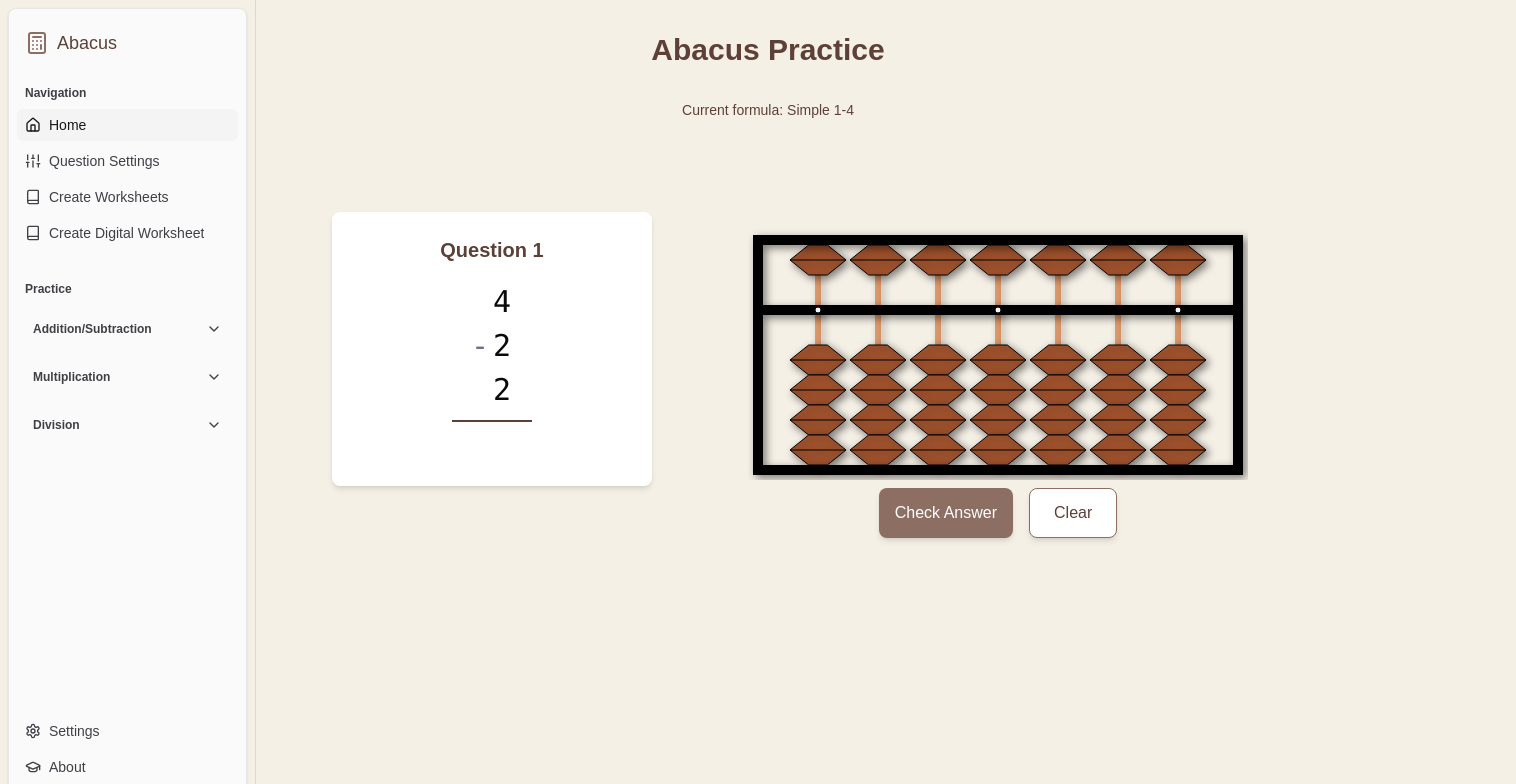
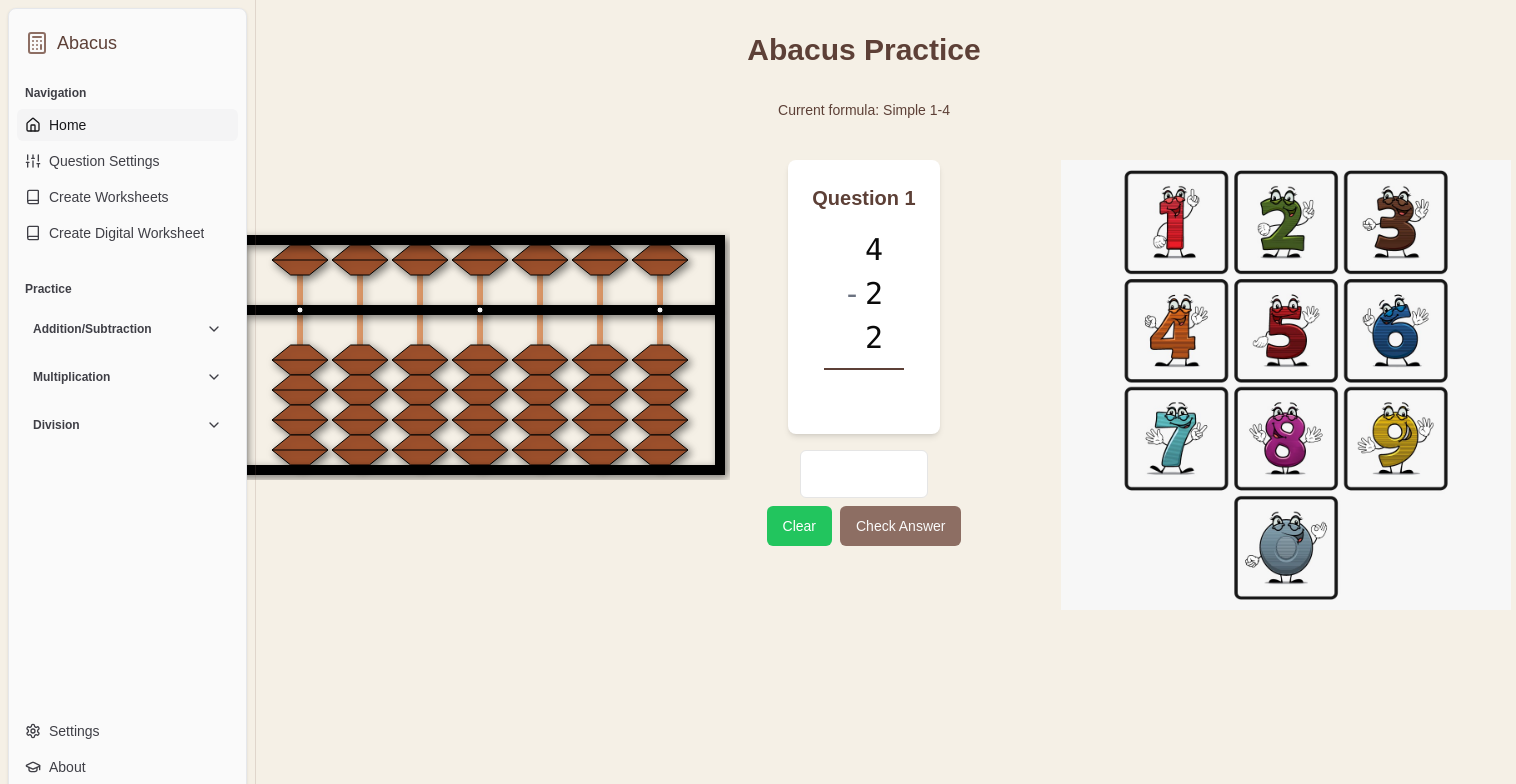
Before and after one commit to mhardock/abacus-learning-tool, a Next.js app: page / in a window 1280 px wide. Shown: the top 784 px of the page, 1516 px wide, since content can reach past the window. Built offline with nearby package versions, Linux system fonts and the light colour scheme.

Commit message:
Layout and answer box fixes

```diff
--- a/app/digital-worksheet/page.tsx
+++ b/app/digital-worksheet/page.tsx
@@ -4,8 +4,11 @@ import { useRef, useState, useCallback, useEffect } from "react"
 import { useSearchParams, useRouter } from "next/navigation"
 import Image from "next/image" // Import Image component
 import AbacusDisplay from "@/components/abacus-display"
+import Keypad from "@/components/keypad";
+import { AnswerInput } from "@/components/answer-input";
 import QuestionDisplay from "@/components/question-display"
 import FormulaDisplay from "@/components/FormulaDisplay"
+import { Input } from "@/components/ui/input"
 import { QuestionSettings, SpeechSettings } from "@/lib/question-types"
 import { deserializeSettingsFromUrl } from "@/lib/settings-serializer"
 import { initializeRNG } from "@/lib/settings-utils"
@@ -16,7 +19,8 @@ import { PlaySpeechButton } from "@/components/PlaySpeechButton"
 export default function DigitalWorksheetPage() {
   const searchParams = useSearchParams()
   const router = useRouter()
-  const [currentValue, setCurrentValue] = useState<number>(0)
+  const [currentValue, setCurrentValue] = useState<number | null>(null)
+  const [abacusValue, setAbacusValue] = useState<number>(0)
   const [customPageTitle, setCustomPageTitle] = useState<string>('');
   const abacusRef = useRef<{ resetAbacus: () => void } | null>(null)
 
@@ -79,8 +83,12 @@ export default function DigitalWorksheetPage() {
   }, [isFinished, router]);
 
 
-  const handleValueChange = (value: number) => {
+  const handleAnswerChange = (value: number | null) => {
     setCurrentValue(value)
+  }
+
+  const handleAbacusChange = (value: number) => {
+    setAbacusValue(value)
   }
 
   const handleAbacusSizeChange = () => {
@@ -97,7 +105,8 @@ export default function DigitalWorksheetPage() {
 
   const handleCorrectAnswer = (nextQuestion: () => void) => {
     handleCorrectWorksheetAnswer();
-    setCurrentValue(0);
+    setCurrentValue(null);
+    setAbacusValue(0);
     setTimeout(() => {
       abacusRef?.current?.resetAbacus();
       nextQuestion();
@@ -105,7 +114,8 @@ export default function DigitalWorksheetPage() {
   };
 
   const handleIncorrectAnswer = () => {
-     setCurrentValue(0)
+    setCurrentValue(null)
+    setAbacusValue(0)
     abacusRef?.current?.resetAbacus()
   }
 
@@ -121,8 +131,8 @@ export default function DigitalWorksheetPage() {
   }
 
   return (
-    <>
-      <main className="min-h-screen bg-[#f5f0e6] p-8 flex flex-col items-center relative">
+    <div className="flex flex-col min-h-screen bg-[#f5f0e6]">
+      <main className="flex-grow p-8 flex flex-col items-center relative">
         {/* Logo at top-left */}
         <div className="absolute top-4 left-4">
           <Image src="/easymath_logo.jpg" alt="Easy Math Logo" width={100} height={100} />
@@ -146,28 +156,43 @@ export default function DigitalWorksheetPage() {
           >
             <WorksheetContent
               currentValue={currentValue}
-              handleValueChange={handleValueChange}
+              abacusValue={abacusValue}
+              handleAnswerChange={handleAnswerChange}
+              handleAbacusChange={handleAbacusChange}
               abacusRef={abacusRef}
               handleAbacusSizeChange={handleAbacusSizeChange}
               onSpeechSettingsChange={handleSpeechSettingsChange}
+              setCurrentValue={setCurrentValue}
             />
           </QuestionStateProvider>
         )}
       </main>
       <Footer />
-    </>
+    </div>
   )
 }
 
 interface WorksheetContentProps {
-  currentValue: number;
-  handleValueChange: (value: number) => void;
+  currentValue: number | null;
+  abacusValue: number;
+  handleAnswerChange: (value: number | null) => void;
+  handleAbacusChange: (value: number) => void;
   abacusRef: React.RefObject<{ resetAbacus: () => void } | null>;
   handleAbacusSizeChange: (size: { width: number; height: number }) => void;
   onSpeechSettingsChange: (newSettings: SpeechSettings) => void;
+  setCurrentValue: (value: number | null) => void;
 }
 
-const WorksheetContent: React.FC<WorksheetContentProps> = ({ currentValue, handleValueChange, abacusRef, handleAbacusSizeChange, onSpeechSettingsChange }) => {
+const WorksheetContent: React.FC<WorksheetContentProps> = ({
+  currentValue,
+  abacusValue,
+  handleAnswerChange,
+  handleAbacusChange,
+  abacusRef,
+  handleAbacusSizeChange,
+  onSpeechSettingsChange,
+  setCurrentValue,
+}) => {
   const { questionToDisplay, feedback, feedbackType, checkAnswer, settings, questionNumber } = useQuestionState();
 
   return (
@@ -184,33 +209,53 @@ const WorksheetContent: React.FC<WorksheetContentProps> = ({ currentValue, handl
         </div>
       )}
 
-      {/* Main content area with flexbox layout */}
-      <div className="w-full flex flex-col md:flex-row gap-8 items-center">
-        {/* Question display - left side, takes remaining space */}
-        <div className="flex flex-col items-center justify-center flex-grow md:min-w-80">
+      {/* Main content area with three-column layout */}
+      <div className="w-full flex flex-row justify-between items-start gap-8">
+        {/* Left Column (Abacus) */}
+        <div className="w-1/3">
+          {!settings.isImage && (
+            <AbacusDisplay
+              ref={abacusRef}
+              onValueChange={handleAbacusChange}
+              numberOfAbacusColumns={settings.numberOfAbacusColumns}
+              onSizeChange={handleAbacusSizeChange}
+            />
+          )}
+        </div>
+
+        {/* Middle Column (Question & Answer) */}
+        <div className="flex-grow flex flex-col items-center gap-4">
+          <div className="flex flex-col items-center justify-center flex-grow">
             <QuestionDisplay
-            questionNumber={questionNumber}
               question={questionToDisplay}
               feedback={feedback}
               feedbackType={feedbackType}
+              questionNumber={questionNumber}
+            />
+          </div>
+          <AnswerInput
+            value={currentValue}
+            onValueChange={handleAnswerChange}
+            onCheckAnswer={() => {
+              if (currentValue !== null) {
+                checkAnswer(currentValue)
+              } else {
+                checkAnswer(abacusValue)
+              }
+            }}
+            isImageMode={settings.isImage ?? false}
+            onClearAbacus={() => {
+              abacusRef.current?.resetAbacus()
+              setCurrentValue(null)
+            }}
           />
         </div>
 
-        {/* Abacus - right side, determines its own width with fixed margin */}
-        <div
-          className="flex flex-col items-center flex-shrink-0"
-          style={{
-            marginLeft: '20px'
-          }}
-        >
-          <AbacusDisplay
-            ref={abacusRef}
-            onValueChange={handleValueChange}
-            onCheckAnswer={() => checkAnswer(currentValue)}
-            numberOfAbacusColumns={settings.numberOfAbacusColumns}
-            onSizeChange={handleAbacusSizeChange}
-            isImage={settings.isImage}
-            value={currentValue}
+        {/* Right Column (Keypad) */}
+        <div className="w-1/3">
+          <Keypad
+            value={currentValue ?? 0}
+            onValueChange={handleAnswerChange}
           />
         </div>
       </div>
@@ -219,7 +264,7 @@ const WorksheetContent: React.FC<WorksheetContentProps> = ({ currentValue, handl
 };
 
 const Footer: React.FC = () => (
-  <footer className="absolute bottom-4 w-full text-center text-sm text-[#5d4037]">
-    © 2025 Uxbridge On-Line Inc. O/A Easy Math for Kids
+  <footer className="w-full text-center text-sm text-[#5d4037] py-4">
+    © 2025 Easy Math for Kids
   </footer>
 );
--- a/app/page.tsx
+++ b/app/page.tsx
@@ -2,6 +2,8 @@
 
 import { useRef, useState } from "react"
 import AbacusDisplay from "@/components/abacus-display"
+import Keypad from "@/components/keypad";
+import { AnswerInput } from "@/components/answer-input";
 import QuestionDisplay from "@/components/question-display"
 import { AppSidebar } from "@/components/sidebar"
 import { SidebarInset, SidebarProvider } from "@/components/ui/sidebar"
@@ -10,18 +12,25 @@ import FormulaDisplay from "@/components/FormulaDisplay"
 import { QuestionStateProvider, useQuestionState } from "@/components/QuestionStateProvider"
 import { SpeechSettingsControl } from "@/components/SpeechSettingsControl"
 import { PlaySpeechButton } from "@/components/PlaySpeechButton"
+import { Input } from "@/components/ui/input"
 
 export default function Home() {
-  const [currentValue, setCurrentValue] = useState<number>(0)
+  const [abacusValue, setAbacusValue] = useState<number>(0)
+  const [currentValue, setCurrentValue] = useState<number | null>(null)
   const abacusRef = useRef<{ resetAbacus: () => void } | null>(null)
   const { settings } = useSettings() // Get settings from the provider
 
-  const handleValueChange = (value: number) => {
+  const handleAnswerChange = (value: number | null) => {
     setCurrentValue(value)
   }
 
+  const handleAbacusChange = (value: number) => {
+    setAbacusValue(value)
+  }
+
   const handleCorrectAnswer = (nextQuestion: () => void) => {
-    setCurrentValue(0)
+    setCurrentValue(null)
+    setAbacusValue(0)
     setTimeout(() => {
       nextQuestion()
     }, 1000)
@@ -32,7 +41,8 @@ export default function Home() {
   }
 
   const handleIncorrectAnswer = () => {
-     setCurrentValue(0)
+    setCurrentValue(null)
+    setAbacusValue(0)
     abacusRef.current?.resetAbacus()
   }
 
@@ -51,9 +61,12 @@ export default function Home() {
            >
              <QuestionContent
                currentValue={currentValue}
-              handleValueChange={handleValueChange}
+               abacusValue={abacusValue}
+               handleAnswerChange={handleAnswerChange}
+               handleAbacusChange={handleAbacusChange}
                abacusRef={abacusRef}
                handleAbacusSizeChange={handleAbacusSizeChange}
+               setCurrentValue={setCurrentValue}
              />
           </QuestionStateProvider>
         </main>
@@ -63,13 +76,24 @@ export default function Home() {
 }
 
 interface QuestionContentProps {
-  currentValue: number;
-  handleValueChange: (value: number) => void;
-  abacusRef: React.RefObject<{ resetAbacus: () => void } | null>;
-  handleAbacusSizeChange: (size: { width: number; height: number }) => void;
+  currentValue: number | null
+  abacusValue: number
+  handleAnswerChange: (value: number | null) => void
+  handleAbacusChange: (value: number) => void
+  abacusRef: React.RefObject<{ resetAbacus: () => void } | null>
+  handleAbacusSizeChange: (size: { width: number; height: number }) => void
+  setCurrentValue: (value: number | null) => void
 }
 
-const QuestionContent: React.FC<QuestionContentProps> = ({ currentValue, handleValueChange, abacusRef, handleAbacusSizeChange }) => {
+const QuestionContent: React.FC<QuestionContentProps> = ({
+  currentValue,
+  abacusValue,
+  handleAnswerChange,
+  handleAbacusChange,
+  abacusRef,
+  handleAbacusSizeChange,
+  setCurrentValue,
+}) => {
   const { settings, updateSettings } = useSettings(); // Re-get settings within the component that uses it
   const { questionToDisplay, feedback, feedbackType, checkAnswer, questionNumber } = useQuestionState();
 
@@ -89,10 +113,23 @@ const QuestionContent: React.FC<QuestionContentProps> = ({ currentValue, handleV
         </div>
       )}
 
-      {/* Main content area with flexbox layout */}
-      <div className="w-full flex flex-col md:flex-row gap-8 items-center">
-        {/* Question display - left side, takes remaining space */}
-        <div className="flex flex-col items-center justify-center flex-grow md:min-w-80">
+      {/* Main content area with three-column layout */}
+      <div className="w-full flex flex-row justify-between items-start gap-8">
+        {/* Left Column (Abacus) */}
+        <div className="w-1/3">
+          {!settings.isImage && (
+            <AbacusDisplay
+              ref={abacusRef}
+             onValueChange={handleAbacusChange}
+             numberOfAbacusColumns={settings.numberOfAbacusColumns}
+             onSizeChange={handleAbacusSizeChange}
+           />
+          )}
+        </div>
+
+        {/* Middle Column (Question & Answer) */}
+        <div className="flex-grow flex flex-col items-center gap-4">
+          <div className="flex flex-col items-center justify-center flex-grow">
             <QuestionDisplay
               question={questionToDisplay}
               feedback={feedback}
@@ -100,22 +137,29 @@ const QuestionContent: React.FC<QuestionContentProps> = ({ currentValue, handleV
               questionNumber={questionNumber}
             />
           </div>
+          <AnswerInput
+            value={currentValue}
+            onValueChange={handleAnswerChange}
+            onCheckAnswer={() => {
+              if (currentValue !== null) {
+                checkAnswer(currentValue)
+              } else {
+                checkAnswer(abacusValue)
+              }
+            }}
+            isImageMode={settings.isImage ?? false}
+            onClearAbacus={() => {
+              abacusRef.current?.resetAbacus()
+              setCurrentValue(null)
+            }}
+          />
+        </div>
 
-        {/* Abacus - right side, determines its own width with fixed margin */}
-        <div
-          className="flex flex-col items-center flex-shrink-0"
-          style={{
-            marginLeft: '20px'
-          }}
-        >
-          <AbacusDisplay
-            ref={abacusRef}
-            onValueChange={handleValueChange}
-            onCheckAnswer={() => checkAnswer(currentValue)}
-            numberOfAbacusColumns={settings.numberOfAbacusColumns}
-            onSizeChange={handleAbacusSizeChange}
-            isImage={settings.isImage}
-            value={currentValue}
+        {/* Right Column (Keypad) */}
+        <div className="w-1/3">
+          <Keypad
+            value={currentValue ?? 0}
+            onValueChange={handleAnswerChange}
           />
         </div>
       </div>
--- a/components/QuestionStateProvider.tsx
+++ b/components/QuestionStateProvider.tsx
@@ -47,6 +47,7 @@ export const QuestionStateProvider: React.FC<QuestionStateProviderProps> = ({
   const [feedback, setFeedback] = useState<string | null>(null)
   const [feedbackType, setFeedbackType] = useState<"success" | "error" | null>(null)
   const [questionNumber, setQuestionNumber] = useState(1);
+  const feedbackTimeoutRef = useRef<ReturnType<typeof setTimeout> | null>(null);
 
   const defaultSpeechSettings = useMemo((): SpeechSettings => ({
     isEnabled: false,
@@ -162,6 +163,15 @@ export const QuestionStateProvider: React.FC<QuestionStateProviderProps> = ({
     nextQuestion();
   }, [internalSettings, nextQuestion]);
 
+  useEffect(() => {
+    // Clear timeout on unmount
+    return () => {
+      if (feedbackTimeoutRef.current) {
+        clearTimeout(feedbackTimeoutRef.current);
+      }
+    };
+  }, []);
+
   const refreshQuestion = useCallback(() => {
     nextQuestion();
   }, [nextQuestion]);
@@ -169,10 +179,14 @@ export const QuestionStateProvider: React.FC<QuestionStateProviderProps> = ({
   const checkAnswer = useCallback((userAnswer: number) => {
     if (!currentQuestion) return;
 
+    if (feedbackTimeoutRef.current) {
+      clearTimeout(feedbackTimeoutRef.current);
+    }
+
     const isCorrect = userAnswer === currentQuestion.expectedAnswer;
 
     if (isCorrect) {
-      setFeedback("Correct! Well done!");
+      setFeedback("Correct!");
       setFeedbackType("success");
       playSound('/sounds/correct.mp3');
       setQuestionNumber(prev => prev + 1)
@@ -188,9 +202,13 @@ export const QuestionStateProvider: React.FC<QuestionStateProviderProps> = ({
         setTimeout(handleNextQuestion, 1000);
       }
     } else {
-      setFeedback(`Not quite. Try again!`);
+      setFeedback(`Try again`);
       setFeedbackType("error");
       playSound('/sounds/wrong.wav');
+      feedbackTimeoutRef.current = setTimeout(() => {
+        setFeedback(null);
+        setFeedbackType(null);
+      }, 1000);
       if (settingsRef.current.speechSettings.isEnabled) {
         setTimeout(() => {
           if (currentQuestionRef.current) {
--- a/components/abacus-display.tsx
+++ b/components/abacus-display.tsx
@@ -4,16 +4,10 @@ import type React from "react"
 
 import { forwardRef, useImperativeHandle, useRef, useState, useEffect } from "react"
 import { Abacus, Rod, Bead, Point } from "@/lib/abacus"
-import { Input } from "@/components/ui/input"
-import Image from "next/image"
-
 interface AbacusDisplayProps {
   onValueChange: (value: number) => void;
-  onCheckAnswer?: (value: number) => void;
   numberOfAbacusColumns?: number;
   onSizeChange?: (size: { width: number; height: number }) => void;
-  isImage?: boolean;
-  value?: number;
 }
 
 interface AbacusDisplayRef {
@@ -235,7 +229,7 @@ function attachDisplayMethods(abacus: Abacus, canvasSize: { width: number; heigh
   }
 }
 
-const AbacusDisplay = forwardRef<AbacusDisplayRef, AbacusDisplayProps>(({ onValueChange, onCheckAnswer, numberOfAbacusColumns, onSizeChange, isImage, value }, ref) => {
+const AbacusDisplay = forwardRef<AbacusDisplayRef, AbacusDisplayProps>(({ onValueChange, numberOfAbacusColumns, onSizeChange }, ref) => {
   const canvasRef = useRef<HTMLCanvasElement>(null)
   const [abacus, setAbacus] = useState<Abacus | null>(null)
   const [canvasSize, setCanvasSize] = useState({ width: 800, height: 400 });
@@ -458,110 +452,9 @@ const AbacusDisplay = forwardRef<AbacusDisplayRef, AbacusDisplayProps>(({ onValu
     resetAbacus,
   }))
 
-  if (isImage) {
-    const keypadLayout = [
-      // Row 1
-      { number: 1, x: 55, y: 10, width: 110, height: 100 },
-      { number: 2, x: 175, y: 10, width: 110, height: 100 },
-      { number: 3, x: 295, y: 10, width: 110, height: 100 },
-      // Row 2
-      { number: 4, x: 55, y: 120, width: 110, height: 100 },
-      { number: 5, x: 175, y: 120, width: 110, height: 100 },
-      { number: 6, x: 295, y: 120, width: 110, height: 100 },
-      // Row 3
-      { number: 7, x: 55, y: 230, width: 110, height: 100 },
-      { number: 8, x: 175, y: 230, width: 110, height: 100 },
-      { number: 9, x: 295, y: 230, width: 110, height: 100 },
-      // Row 4
-      { number: 0, x: 175, y: 340, width: 110, height: 100 },
-    ];
-
-    const handleKeypadClick = (e: React.MouseEvent<HTMLImageElement>) => {
-      const rect = e.currentTarget.getBoundingClientRect();
-      const x = e.clientX - rect.left;
-      const y = e.clientY - rect.top;
-
-      for (const key of keypadLayout) {
-        if (x >= key.x && x <= key.x + key.width && y >= key.y && y <= key.y + key.height) {
-          const clickedNumber = key.number;
-          const currentValue = value === 0 ? '' : String(value);
-          const newValue = currentValue + clickedNumber;
-          onValueChange(Number(newValue));
-          break;
-        }
-      }
-    };
-
-    return (
-      <div className="w-full flex flex-col items-center">
-        <div className="flex flex-row items-center justify-center w-full space-x-8">
-          <div className="flex flex-col items-center space-y-4">
-            <Input
-              type="text"
-              value={value}
-              onChange={(e) => onValueChange(Number(e.target.value))}
-              onKeyDown={(e) => {
-                if (e.key === "Enter" && onCheckAnswer && typeof value === 'number') {
-                  onCheckAnswer(value);
-                }
-              }}
-              className="w-40 text-center"
-              placeholder="Enter value"
-            />
-            <div className="mt-2 flex space-x-4">
-              {onCheckAnswer && (
-                <button
-                  onClick={() => onCheckAnswer(value ?? 0)}
-                  className="px-4 py-2 bg-[#8d6e63] hover:bg-[#6d4c41] text-white font-medium rounded-lg shadow-md transition-colors"
-                >
-                  Check Answer
-                </button>
-              )}
-              <button
-                onClick={() => onValueChange(0)}
-                className="px-4 py-2 bg-[#8d6e63] hover:bg-[#6d4c41] text-white font-medium rounded-lg shadow-md transition-colors"
-              >
-                Clear
-              </button>
-            </div>
-          </div>
-          <Image
-            src="/keypad-white-bg.jpg"
-            alt="Keypad for number input"
-            width={450}
-            height={600}
-            onClick={handleKeypadClick}
-          />
-        </div>
-      </div>
-    );
-  }
-
   return (
-    <div className="w-full flex flex-col items-center">
-      <canvas
-        ref={canvasRef}
-        width={canvasSize.width}
-        height={canvasSize.height}
-        onClick={handleClick}
-        className="cursor-pointer"
-      />
-      <div className="mt-2 flex space-x-4">
-        {onCheckAnswer && (
-          <button
-            onClick={() => onCheckAnswer(value || 0)}
-            className="px-4 py-2 bg-[#8d6e63] hover:bg-[#6d4c41] text-white font-medium rounded-lg shadow-md transition-colors"
-          >
-            Check Answer
-          </button>
-        )}
-        <button
-          onClick={resetAbacus}
-          className="px-6 py-3 bg-white hover:bg-gray-100 text-[#5d4037] font-medium rounded-lg shadow-md border border-[#8d6e63] transition-colors"
-        >
-          Clear
-        </button>
-      </div>
+    <div className="flex flex-col items-center">
+      <canvas ref={canvasRef} onClick={handleClick} className="cursor-pointer" />
     </div>
   )
 })
--- /dev/null
+++ b/components/answer-input.tsx
@@ -0,0 +1,43 @@
+import * as React from "react"
+import { Input } from "@/components/ui/input"
+import { Button } from "@/components/ui/button"
+
+interface AnswerInputProps {
+  value: number | null
+  onValueChange: (value: number | null) => void
+  onCheckAnswer: () => void
+  isImageMode: boolean
+  onClearAbacus?: () => void
+}
+
+export const AnswerInput: React.FC<AnswerInputProps> = ({
+  value,
+  onValueChange,
+  onCheckAnswer,
+  isImageMode,
+  onClearAbacus,
+}) => {
+  const handleClear = () => {
+    onValueChange(null)
+    onClearAbacus?.()
+  }
+
+  return (
+    <div className="flex flex-col items-center space-y-2">
+      <Input
+        readOnly
+        value={value === null ? "" : value}
+        className="text-center text-2xl h-12 w-32 bg-white"
+      />
+      <div className="flex space-x-2">
+        <Button
+          onClick={handleClear}
+          className="px-4 py-2 bg-green-500 text-white rounded-md"
+        >
+          Clear
+        </Button>
+        <Button onClick={onCheckAnswer}>Check Answer</Button>
+      </div>
+    </div>
+  )
+}
--- /dev/null
+++ b/components/keypad.tsx
@@ -0,0 +1,59 @@
+"use client"
+
+import type React from "react"
+import Image from "next/image"
+
+interface KeypadProps {
+  value: number;
+  onValueChange: (value: number) => void;
+}
+
+const keypadLayout = [
+  // Row 1
+  { number: 1, x: 55, y: 10, width: 110, height: 100 },
+  { number: 2, x: 175, y: 10, width: 110, height: 100 },
+  { number: 3, x: 295, y: 10, width: 110, height: 100 },
+  // Row 2
+  { number: 4, x: 55, y: 120, width: 110, height: 100 },
+  { number: 5, x: 175, y: 120, width: 110, height: 100 },
+  { number: 6, x: 295, y: 120, width: 110, height: 100 },
+  // Row 3
+  { number: 7, x: 55, y: 230, width: 110, height: 100 },
+  { number: 8, x: 175, y: 230, width: 110, height: 100 },
+  { number: 9, x: 295, y: 230, width: 110, height: 100 },
+  // Row 4
+  { number: 0, x: 175, y: 340, width: 110, height: 100 },
+];
+
+const Keypad: React.FC<KeypadProps> = ({ value, onValueChange }) => {
+  const handleKeypadClick = (e: React.MouseEvent<HTMLImageElement>) => {
+    const rect = e.currentTarget.getBoundingClientRect();
+    const x = e.clientX - rect.left;
+    const y = e.clientY - rect.top;
+
+    for (const key of keypadLayout) {
+      if (x >= key.x && x <= key.x + key.width && y >= key.y && y <= key.y + key.height) {
+        const clickedNumber = key.number;
+        const currentValue = value === 0 ? '' : String(value);
+        const newValue = currentValue + clickedNumber;
+        onValueChange(Number(newValue));
+        break;
+      }
+    }
+  };
+
+  return (
+    <div className="relative" style={{ width: '460px', height: '450px' }}>
+      <Image
+        src="/keypad-white-bg.jpg"
+        alt="Keypad"
+        layout="fill"
+        objectFit="contain"
+        onClick={handleKeypadClick}
+        className="cursor-pointer"
+      />
+    </div>
+  );
+};
+
+export default Keypad;
```
Lines whose indentation alone changed are shown as unchanged.
